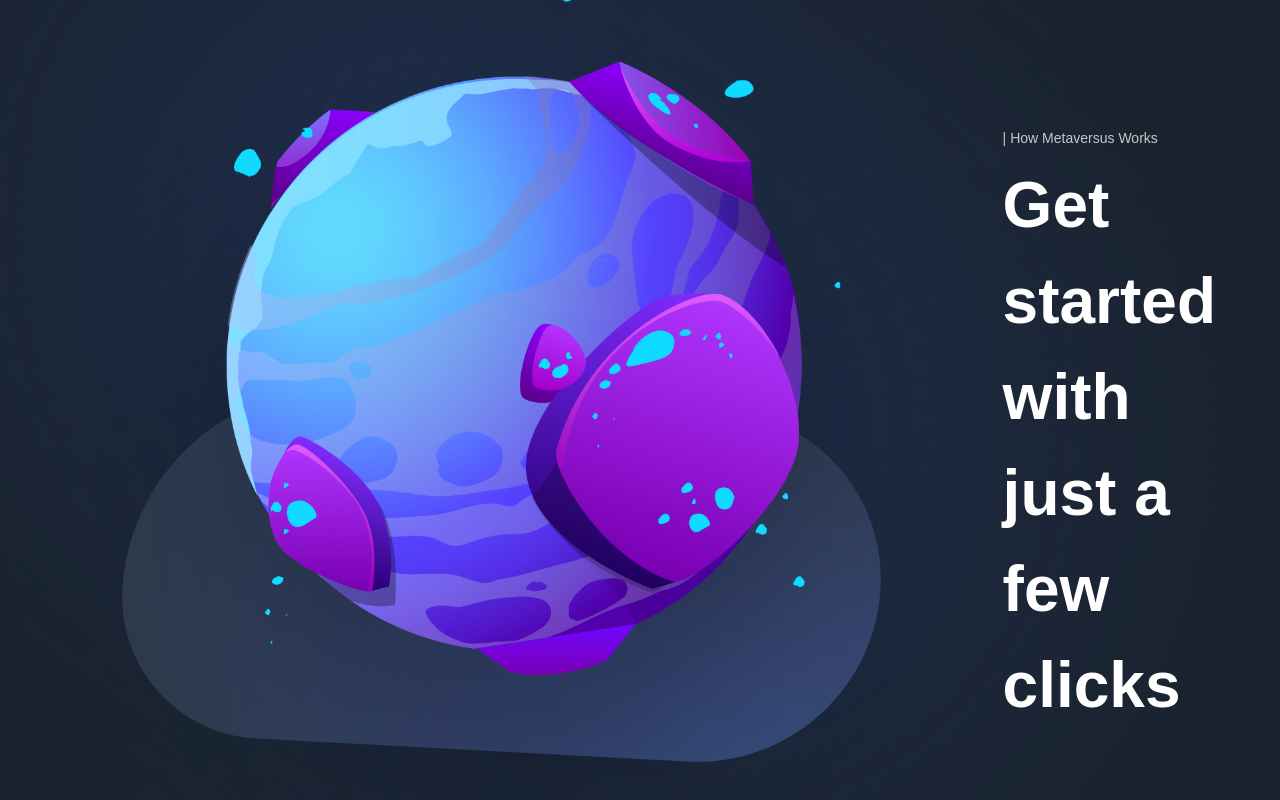
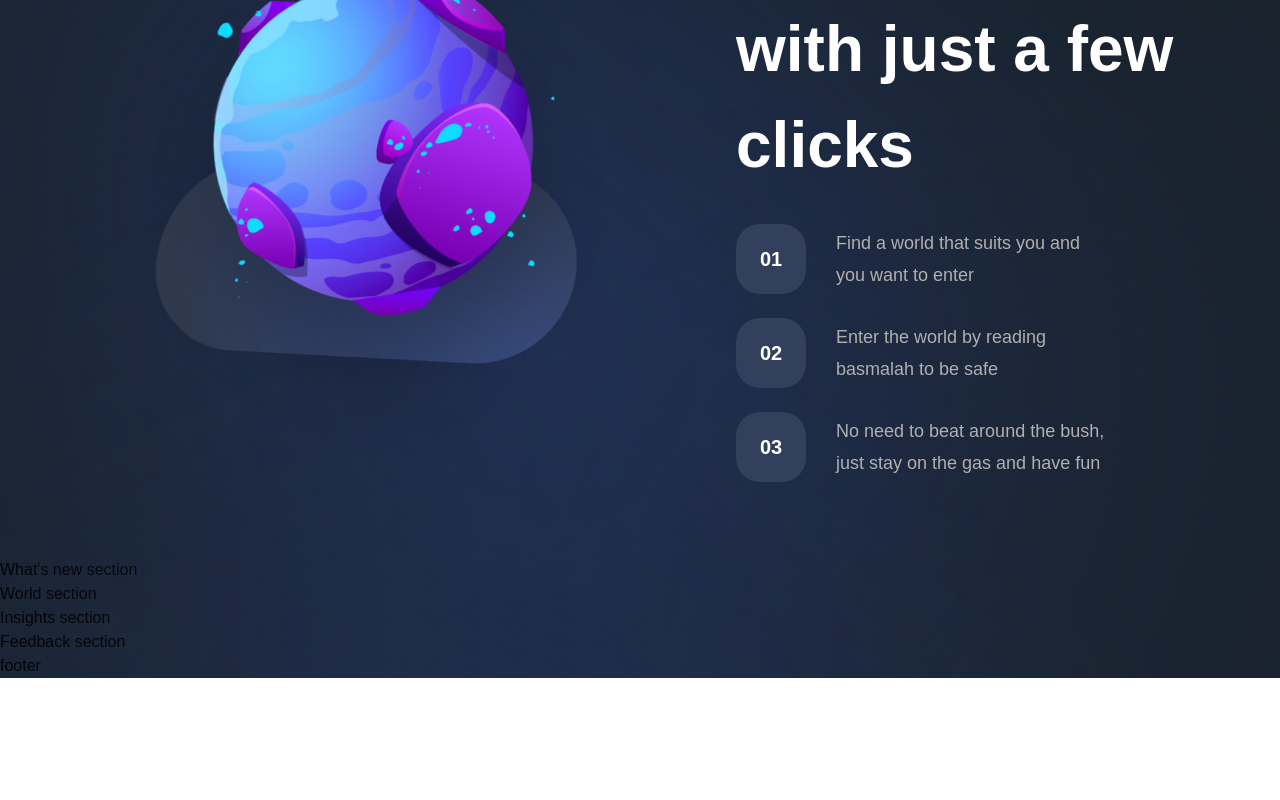
Before and after one commit to mattoattacko/Metaverse_Landing, a Next.js app: page / in a window 1280 px wide. Shown: the part 3000-3800 px from the top of the page. After the commit the page ends 3678 px from the top, so only its background shows below. Built offline with nearby package versions, Linux system fonts and the light colour scheme; a web font is replaced by a local one.

Commit message:
fixed text rendering issue on StartSteps components

```diff
--- a/components/StartSteps.jsx
+++ b/components/StartSteps.jsx
@@ -1,6 +1,15 @@
-const StartSteps = () => (
-  <div>
-    start steps
+import styles from '../styles';
+
+const StartSteps = ({ number, text }) => (
+  <div className={`${styles.flexCenter} flex-row`}>
+    <div className={`${styles.flexCenter} w-[70px] h-[70px] rounded-[24px] bg-[#323f5d]`}>
+      <p className="font-bold text-[20px] text-white">
+        0{number}
+      </p>
+    </div>
+    <p className="flex-1 ml-[30px] font-normal text-[18px] text-[#B0B0B0] leading-[32px]">
+      {text}
+    </p>
   </div>
 );
 
--- a/sections/GetStarted.jsx
+++ b/sections/GetStarted.jsx
@@ -13,26 +13,35 @@
       variants={staggerContainer}
       initial="hidden"
       whileInView="show"
-      viewport={{ once: false, amount: 0.25 }}
+      viewport={{ once: 'false', amount: 0.25 }}
       className={`${styles.innerWidth} mx-auto flex lg:flex-row flex-col gap-8`}
     >
       <motion.div
         variants={planetVariants('left')}
-        className={`${styles.flexCenter} flex-1`}
+        className={`flex-1 ${styles.flexCenter}`}
       >
         <img
           src="/get-started.png"
           alt="Get Started"
           className="w-[90%] h-[90%] object-contain"
         />
+      </motion.div>
       <motion.div
         variants={fadeIn('left', 'tween', 0.2, 1)}
         className="flex-[0.75] flex justify-center flex-col"
       >
         <TypingText title="| How Metaversus Works" />
         <TitleText title={<>Get started with just a few clicks</>} />
-        </motion.div>
 
+        <div className="mt-[31px] flex flex-col max-w-[370px] gap-[24px]">
+          {startingFeatures.map((feature, index) => (
+            <StartSteps
+              key={feature}
+              number={index + 1}
+              text={feature}
+            />
+          ))}
+        </div>
       </motion.div>
     </motion.div>
   </section>
```
Lines whose indentation alone changed are shown as unchanged.
